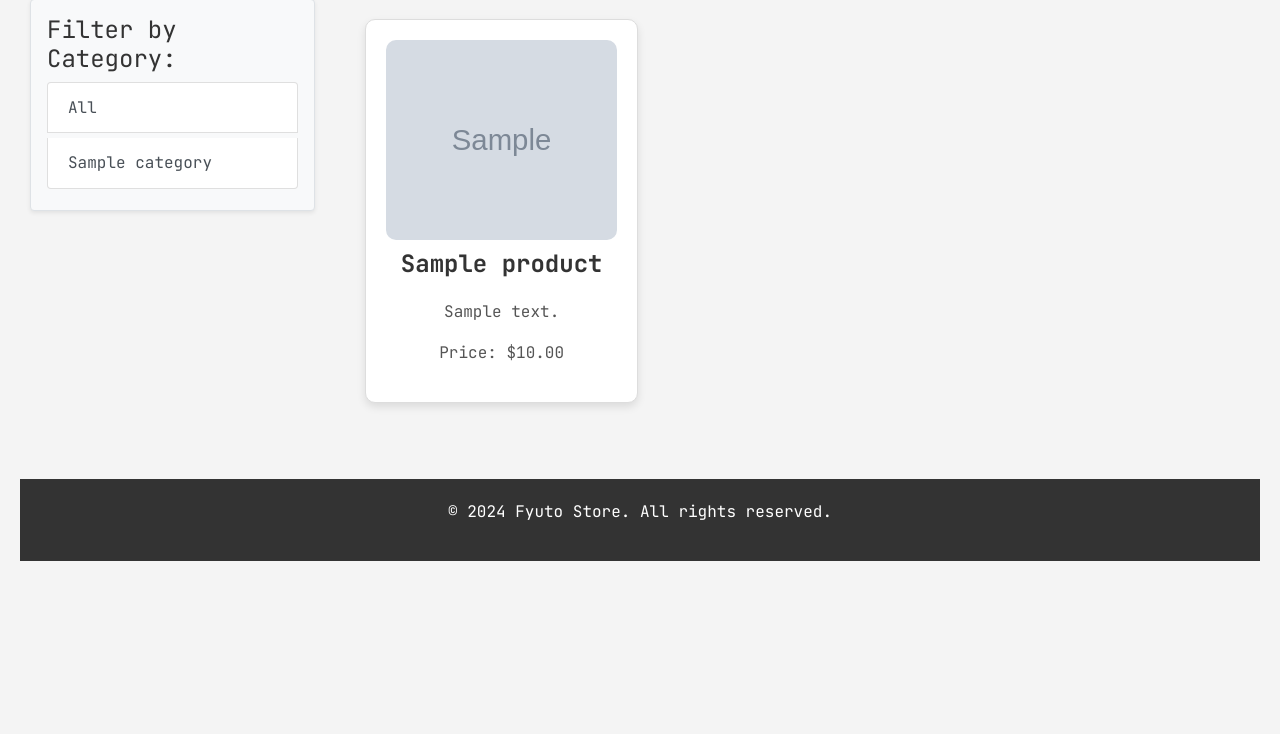
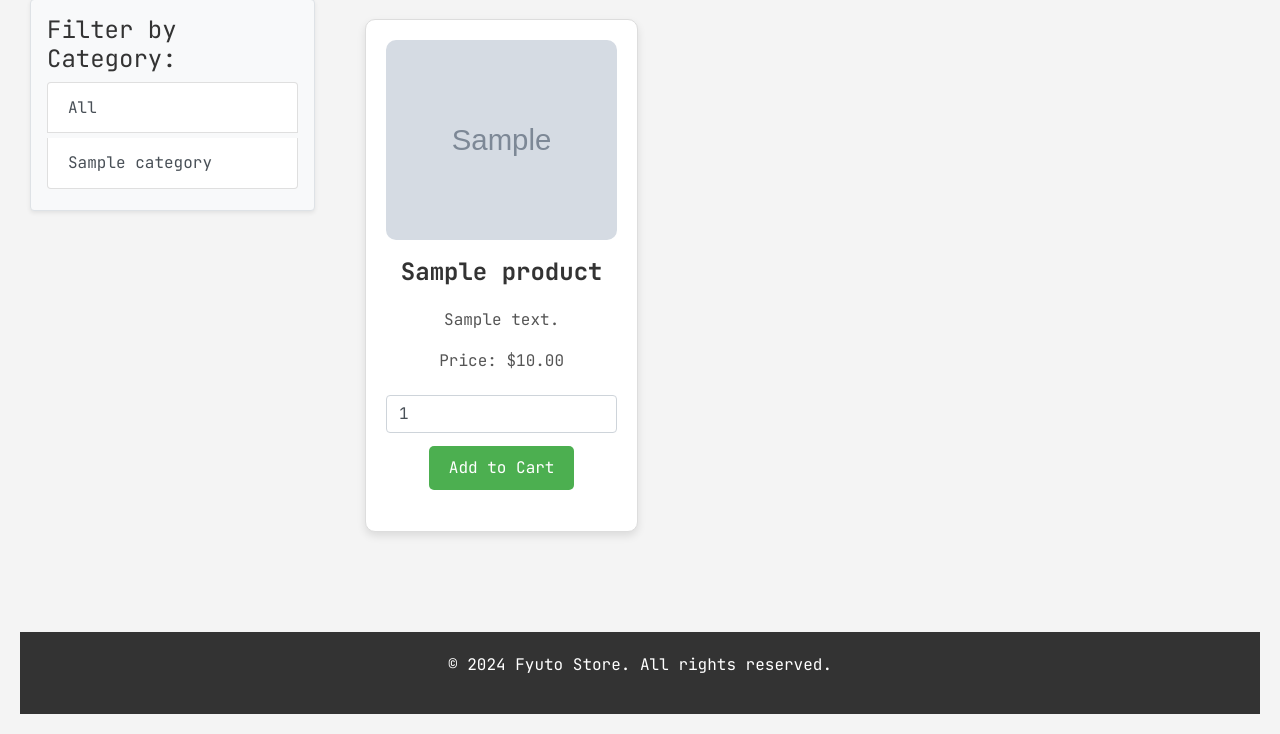
Before and after one commit to zihwoi/fyuto, a Django app: page /products/ in a window 1280 px wide. Shown: the part 273-1007 px from the top of the page. Before the commit the page ends 834 px from the top, so only its background shows below. Run offline with Django 4.2, Linux system fonts and the light colour scheme; tables that the repository leaves empty hold one stand-in row (values such as "Sample post"); grey boxes marked "Sample" are stand-in pictures; some libraries are stand-ins or nearby versions.

Commit message:
added new quantity button and cart list

```diff
--- a/static/css/styles.css
+++ b/static/css/styles.css
@@ -427,7 +427,6 @@ button[type="submit"]:hover {
     background-color: #45a049;
 }
 
-
 /* Footer */
 footer {
     text-align: center;
--- a/store/templates/store/product_list.html
+++ b/store/templates/store/product_list.html
@@ -1,20 +1,21 @@
 {% extends "store/base.html" %}
 
 {% block page_title %}
-    <h2 class="catalog-title">Product Catalog</h2> <!-- Use a specific title for this page -->
+<h2 class="catalog-title">Product Catalog</h2>
 {% endblock %}
 
 {% block content %}
-    <div class="container-fluid"> <!-- Changed to container-fluid for full width -->
+<div class="container-fluid">
     <div class="row">
         <!-- Category Filter Section -->
-            <div class="col-md-3" style="padding-left: 10px;"> <!-- Reduce left padding -->
+        <div class="col-md-3" style="padding-left: 10px;">
             <div class="category-filter mb-4 p-3 border rounded shadow-sm">
                 <h4>Filter by Category:</h4>
                 <div class="list-group">
                     <a href="{% url 'product_list' %}" class="list-group-item list-group-item-action">All</a>
                     {% for category in categories %}
-                            <a href="{% url 'product_list_by_category' category.id %}" class="list-group-item list-group-item-action">{{ category.name }}</a>
+                    <a href="{% url 'product_list_by_category' category.id %}"
+                        class="list-group-item list-group-item-action">{{ category.name }}</a>
                     {% endfor %}
                 </div>
             </div>
@@ -23,13 +24,26 @@
         <!-- Product List Section -->
         <div class="col-md-9">
             <div class="product-list">
-                    <ul>
+                <ul class="list-unstyled"> <!-- Added Bootstrap class to remove default list styling -->
                     {% for product in products %}
-                            <li>
-                                <img src="{{ product.image.url }}" alt="{{ product.name }}">
-                                <h2><a href="{% url 'product_detail' product.id %}">{{ product.name }}</a></h2>
-                                <p>{{ product.description|truncatewords:10 }}</p>
+                    <li class="mb-4"> <!-- Add some margin at the bottom of each product -->
+                        <div class="d-flex flex-column h-100"> <!-- Flex container for vertical alignment -->
+                            <img src="{{ product.image.url }}" alt="{{ product.name }}" class="img-fluid">
+                            <!-- Make image responsive -->
+                            <h2 class="mt-2"><a href="{% url 'product_detail' product.id %}">{{ product.name }}</a></h2>
+                            <p class="flex-grow-1">{{ product.description|truncatewords:10 }}</p>
                             <p>Price: ${{ product.price }}</p>
+                            <!-- Add to Cart Form -->
+                            <form action="{% url 'cart_add' product.id %}" method="post" class="mb-3">
+                                {% csrf_token %}
+                                <div class="input-group mb-2">
+                                    <input type="number" name="quantity" value="1" min="1" class="form-control"
+                                        aria-label="Quantity">
+                                </div>
+                                <button type="submit" class="btn btn-primary">Add to Cart</button>
+                            </form>
+
+                        </div>
                     </li>
                     {% empty %}
                     <p>No products available.</p>
```
Lines whose indentation alone changed are shown as unchanged.
